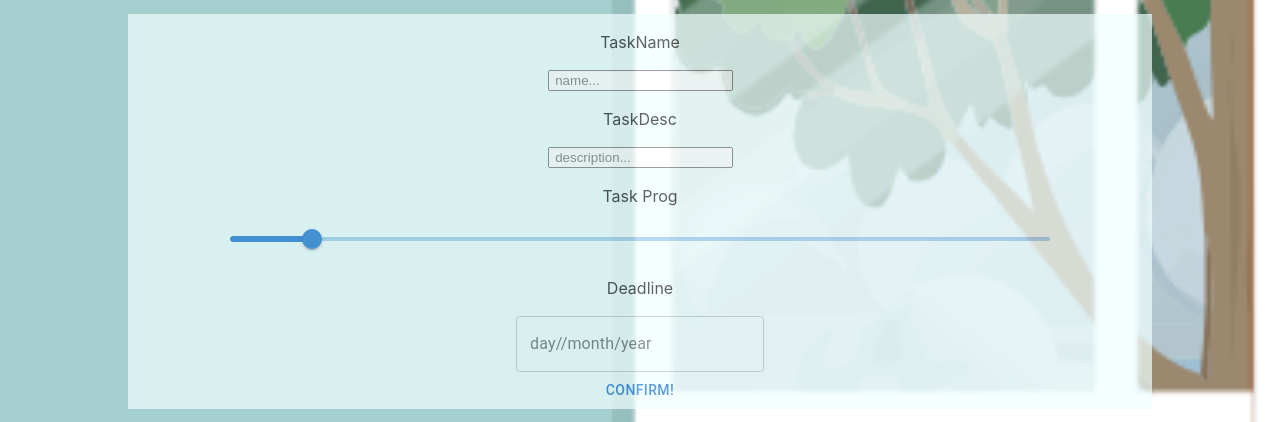
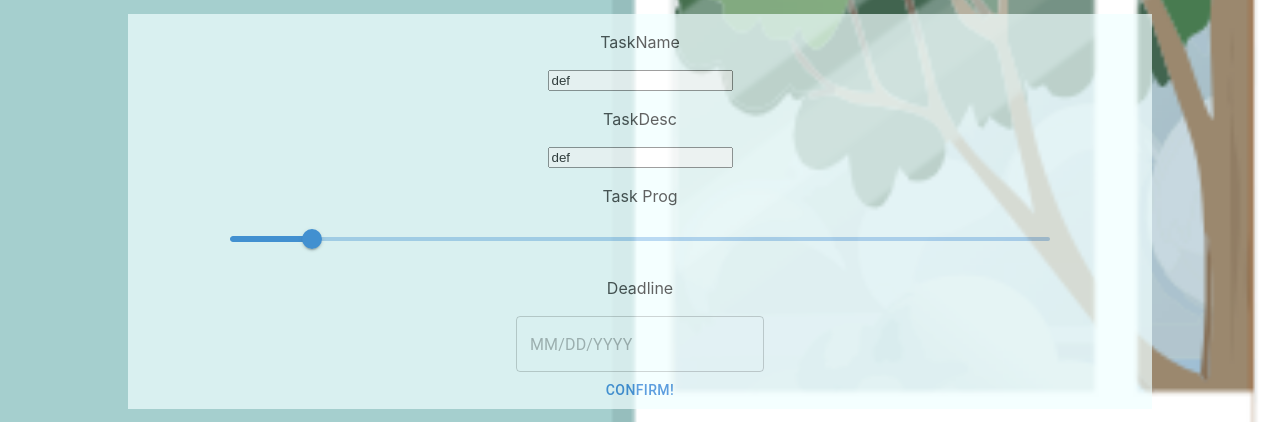
Before and after one commit to R4nd0me/TNM088-Gruppprojekt, a React (Vite) app in the folder project/: page /new in a window 1280 px wide. Both pictures are taken after a click on the button "WORK". Shown: the part 186-608 px from the top of the page. Built offline with nearby package versions, Linux system fonts and the light colour scheme.

Commit message:
DOIN YA MOM

```diff
--- a/project/src/Pages/NewTask.jsx
+++ b/project/src/Pages/NewTask.jsx
@@ -1,11 +1,12 @@
 import { useState } from "react";
-import Datepicker from "react-datepicker";
 import "react-datepicker/dist/react-datepicker.css";
-import TaskObject from "../TaskObject";
 import Slider from '@mui/material/Slider';
 import { Box, Button, ButtonGroup } from "@mui/material";
 import TextField from '@mui/material/TextField';
 import { useLocation, useNavigate} from "react-router-dom"
+import { AdapterDayjs } from '@mui/x-date-pickers/AdapterDayjs';
+import { LocalizationProvider } from '@mui/x-date-pickers/LocalizationProvider';
+import { DatePicker } from '@mui/x-date-pickers/DatePicker';
 
 export default function NewTask() {
     const [date, setDate] = useState(new Date());
@@ -15,13 +16,6 @@ export default function NewTask() {
     function toggleVisibility(){
         setVisibility(true);
     }
-    /*
-    return (
-        <div>
-            <Datepicker selected={date} onChange={(date) => setDate(date)} />
-        </div>
-    );
-    */
    return (
     <Menu visibility={visibility} toggleVisibility={toggleVisibility}></Menu>
    )
@@ -73,7 +67,7 @@ function TaskCreator(){
         )
     }
     let navigate = useNavigate();
-    const [taskData, setTaskData] = useState({});
+    const [taskData, setTaskData] = useState({name: 'def', description : 'def', progression : 0});
     return(
         <div className="taskCreation">
             <p>TaskName</p>
@@ -81,9 +75,11 @@ function TaskCreator(){
             <p>TaskDesc</p>
             <input type = "text" placeholder=" description..." onChange={e => setTaskData((prev) => {return {...prev, description: e.target.value}})} value = {taskData.description}></input>
             <p>Task Prog</p>
-            <div className = 'sliderContainer'><Slider aria-label="TaskProg" defaultValue={10} getAriaValueText={valuetext} valueLabelDisplay="auto" min={0} max = {100} onChange={e => console.log(e.target.value)}></Slider></div>
+            <div className = 'sliderContainer'><Slider aria-label="TaskProg" defaultValue={10} getAriaValueText={valuetext} valueLabelDisplay="auto" min={0} max = {100} onChange={(newValue) => console.log(newValue)}></Slider></div>
             <p>Deadline</p>
-            <div className = 'datePicker'><TextField key = "date" label = {['day/', '/month', '/year']}/></div>
+            <div className = 'datePicker'><LocalizationProvider dateAdapter={AdapterDayjs}>
+      <DatePicker onChange = {e => console.log(e.target.value)}/>
+    </LocalizationProvider></div>
             <Button key = 'next' onClick={() => {console.log(taskData);navigate('/')}}>CONFIRM!</Button>
         </div>
     )
```
